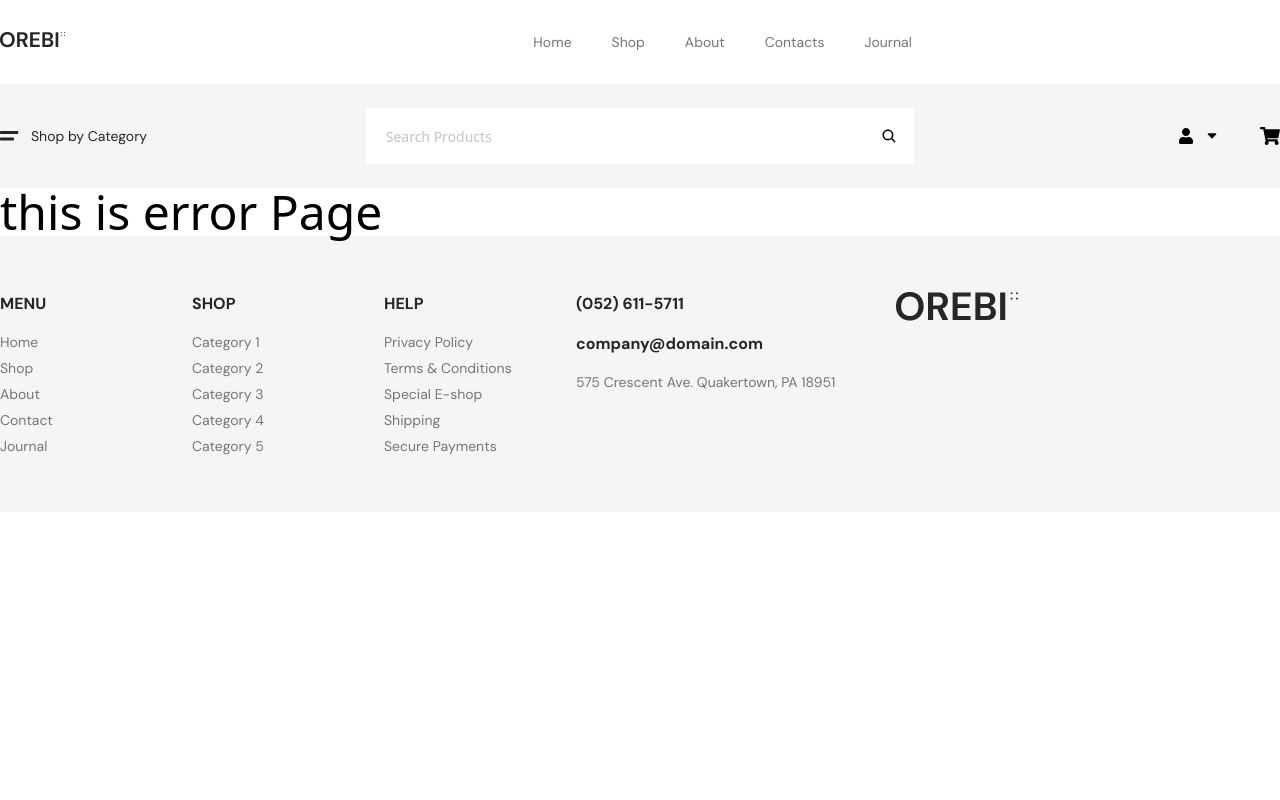
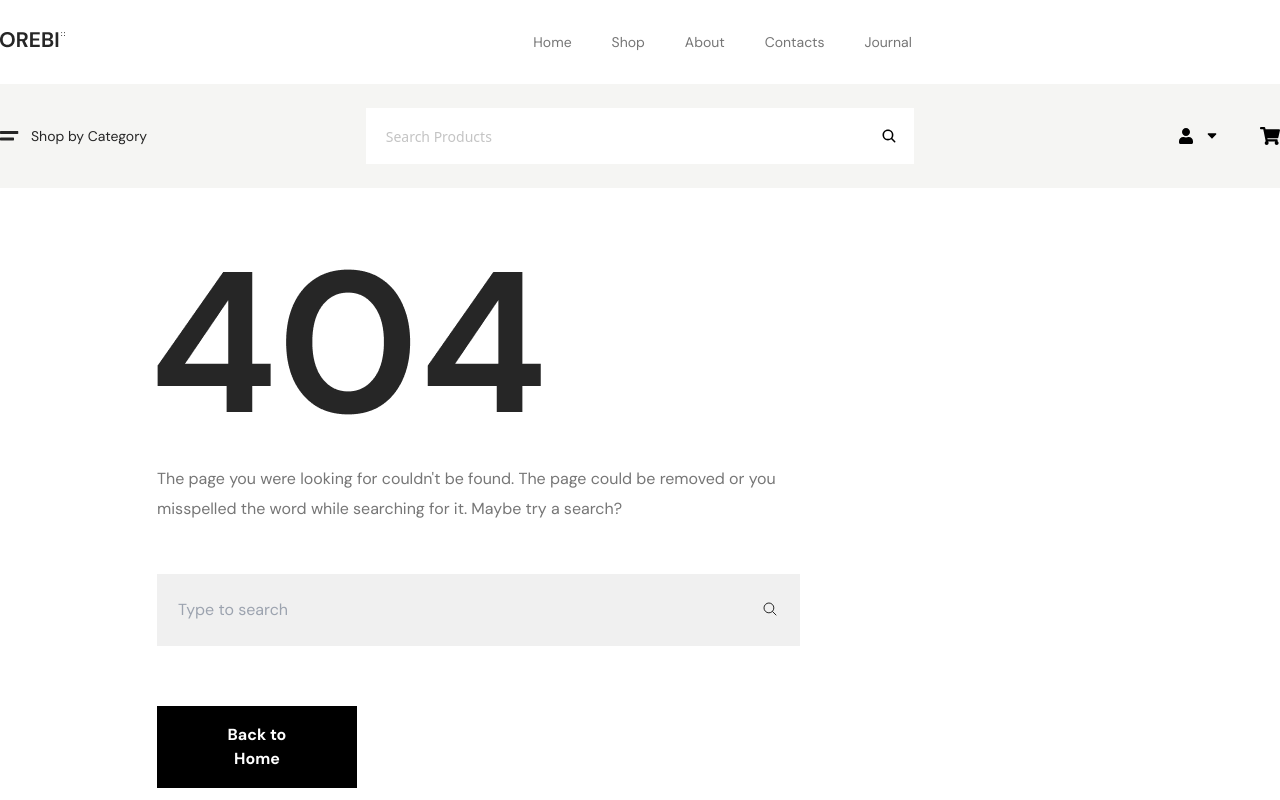
Before and after one commit to sajibkhandev/Ecommerse-2402, a React (Vite) app: page /contacts in a window 1280 px wide. Shown: the top 800 px of the page. Built offline with nearby package versions, Linux system fonts and the light colour scheme.

Commit message:
error section done

```diff
--- a/src/pages/Error.jsx
+++ b/src/pages/Error.jsx
@@ -1,9 +1,26 @@
 import React from 'react'
+import Container from '../components/Container'
+import Image from '../components/Image'
+import error from '../assets/error.png'
+import { IoSearchOutline } from "react-icons/io5";
+import Button from '../components/Button';
 
 const Error = () => {
   return (
     <div>
-        <h1 className='text-5xl'>this is error Page</h1>
+        <section className='pt-[81px] pb-[140px]'>
+          <Container>
+            <div className='ml-[157px]'>
+            <Image src={error}/>
+             <p className='text-secondary font-dm font-[400] text-[16px] leading-[30px] w-[644px] pt-[49px] pb-[50px]'>The page you were looking for couldn't be found. The page could be removed or you misspelled the word while searching for it. Maybe try a search?</p>
+             <div className='w-[643px] relative pb-[60px]'>
+              <input className='w-full p-[21px] font-dm font-[400] text-[16px] leading-[30px] bg-[#F0F0F0] border-none outline-none' type="text" placeholder='Type to search'/>
+              <IoSearchOutline className='absolute top-[27px] right-[22px] w-[16px] text-primary cursor-pointer' />
+             </div>
+             <Button text='Back to Home' className='w-[200px] text-[14px] font-dm font-[700] py-[16px] px-[50px]'/>
+            </div>
+          </Container>
+        </section>
     </div>
   )
 }
```
Also changed, not shown: src/assets/error.png (added).
